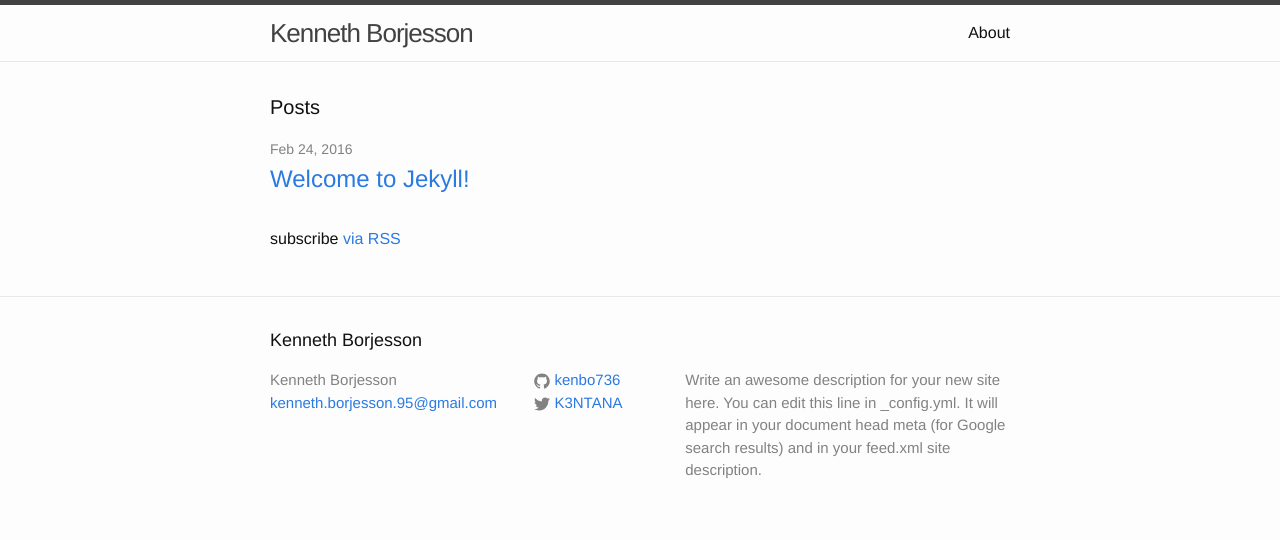
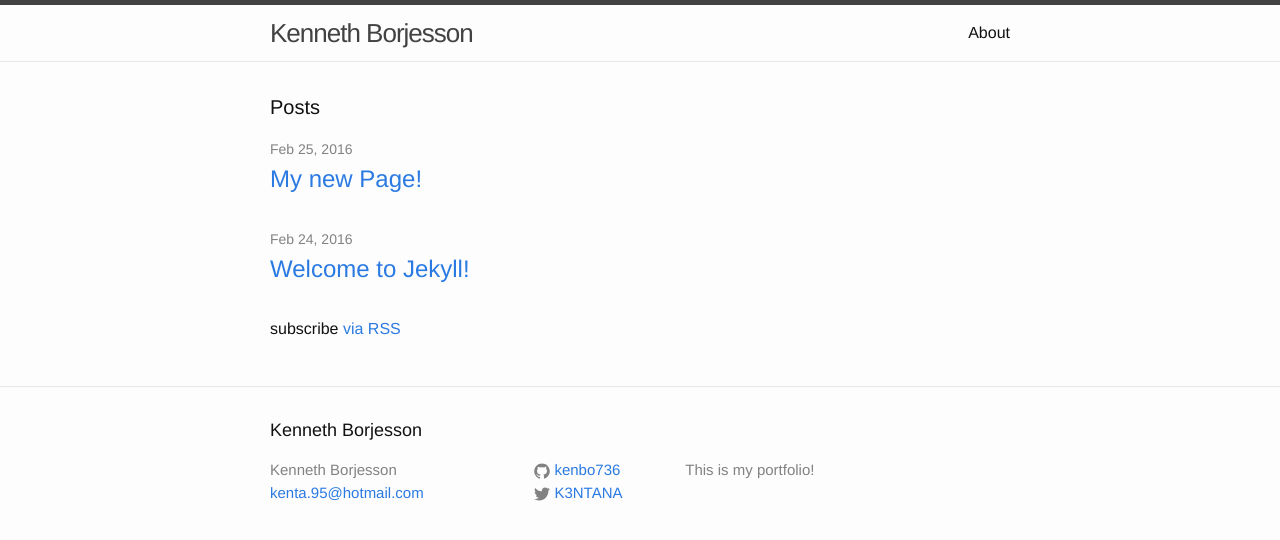
Before and after one commit to kenbo736/KennethBorjesson, a Jekyll site: the page built from index.html, in a window 1280 px wide. Shown: the top 540 px of the page. Built offline with Jekyll 4.4.1, drawn with Linux system fonts in a browser that asks for light colours.

Commit message:
updated description and config

```diff
--- a/_config.yml
+++ b/_config.yml
@@ -8,10 +8,10 @@
 # Site settings
 title: Kenneth Borjesson
 email: kenneth.borjesson.95@gmail.com
+email: kenta.95@hotmail.com
+
 description: > # this means to ignore newlines until "baseurl:"
-  Write an awesome description for your new site here. You can edit this
-  line in _config.yml. It will appear in your document head meta (for
-  Google search results) and in your feed.xml site description.
+  This is my portfolio!
 baseurl: "" # the subpath of your site, e.g. /blog
 url: "http://kennethborjesson.com" # the base hostname & protocol for your site
 twitter_username: K3NTANA
```
Also changed, not shown: _posts/2016-02-25-My new page.markdown (added, +7 -0 lines).
